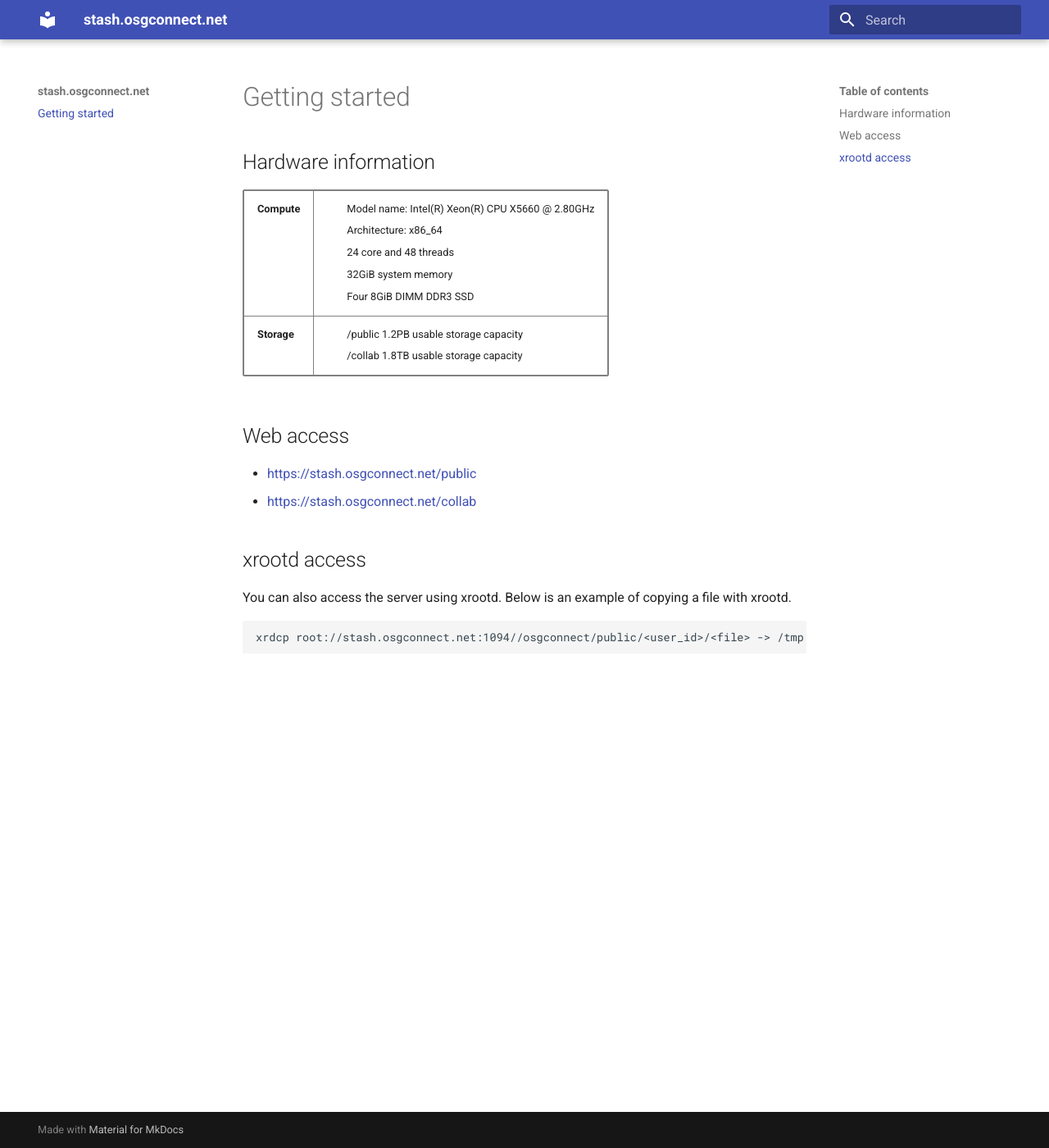
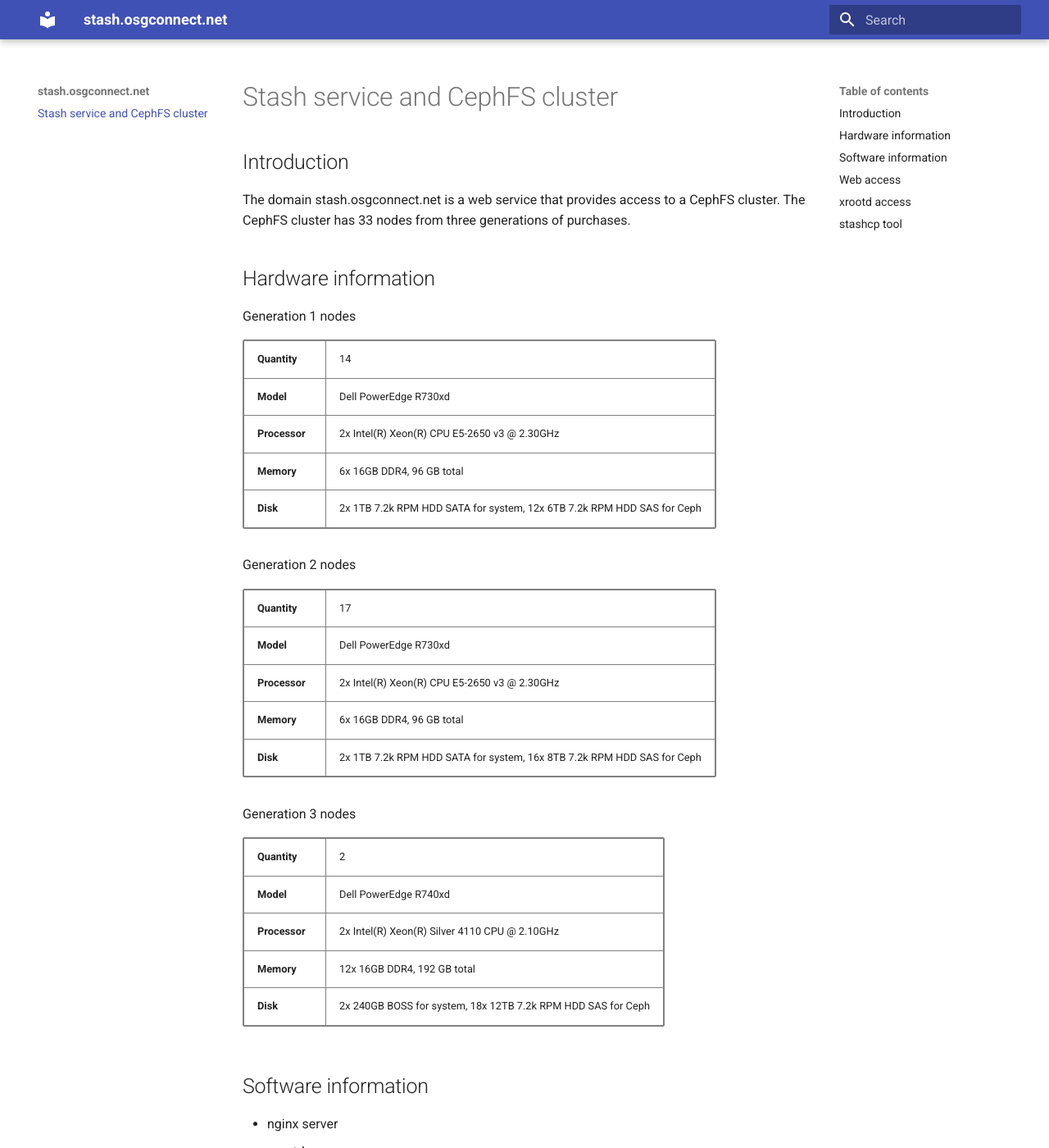
Before and after one commit to maniaclab/stashosgconnect-splash, an MkDocs documentation site: the page built from docs/index.md, in a window 1280 px wide and 1400 px high. Shown: the whole window at 82% size. Built offline with MkDocs 1.6.1 and Material for MkDocs 9.7.7, drawn with Linux system fonts in a browser that asks for light colours; some of the changed text lies outside the part shown.

Commit message:
Updating stashosgconnect docs with hardware information, software information, and info about stashcp

```diff
--- a/docs/index.md
+++ b/docs/index.md
@@ -1,4 +1,8 @@
-# Getting started
+# Stash service and CephFS cluster
+
+## Introduction
+
+The domain stash.osgconnect.net is a web service that provides access to a CephFS cluster. The CephFS cluster has 33 nodes from three generations of purchases.
 
 ## Hardware information
 
@@ -9,28 +13,41 @@
     }
 </style>
 
+Generation 1 nodes
+
 <table>
-<tr>
-<td><strong>Compute</strong></td>
-<td>
-<ul style="list-style: none">
-<li>Model name: Intel(R) Xeon(R) CPU X5660 @ 2.80GHz</li>
-<li>Architecture: x86_64</li>
-<li>24 core and 48 threads</li>
-<li>32GiB system memory</li>
-<li>Four 8GiB DIMM DDR3 SSD</li>
-</ul>
-</td>
-</tr>
-<tr>
-<td><strong>Storage</strong></td>
-<td>
-<ul style="list-style: none">
-<li>/public 1.2PB usable storage capacity</li>
-<li>/collab 1.8TB usable storage capacity</li>
-</ul>
-</td>
+<tr><th>Quantity</th><td>14</td></tr>
+<tr><th>Model</th><td>Dell PowerEdge R730xd</td></tr>
+<tr><th>Processor</th><td>2x Intel(R) Xeon(R) CPU E5-2650 v3 @ 2.30GHz</td></tr>
+<tr><th>Memory</th><td>6x 16GB DDR4, 96 GB total</td></tr>
+<tr><th>Disk</th><td>2x 1TB 7.2k RPM HDD SATA for system, 12x 6TB 7.2k RPM HDD SAS for Ceph</td></tr>
 </table>
+
+Generation 2 nodes
+
+<table>
+<tr><th>Quantity</th><td>17</td></tr>
+<tr><th>Model</th><td>Dell PowerEdge R730xd</td></tr>
+<tr><th>Processor</th><td>2x Intel(R) Xeon(R) CPU E5-2650 v3 @ 2.30GHz</td></tr>
+<tr><th>Memory</th><td>6x 16GB DDR4, 96 GB total</td></tr>
+<tr><th>Disk</th><td>2x 1TB 7.2k RPM HDD SATA for system, 16x 8TB 7.2k RPM HDD SAS for Ceph</td></tr>
+</table>
+
+Generation 3 nodes
+
+<table>
+<tr><th>Quantity</th><td>2</td></tr>
+<tr><th>Model</th><td>Dell PowerEdge R740xd</td></tr>
+<tr><th>Processor</th><td>2x Intel(R) Xeon(R) Silver 4110 CPU @ 2.10GHz</td></tr>
+<tr><th>Memory</th><td>12x 16GB DDR4, 192 GB total</td></tr>
+<tr><th>Disk</th><td>2x 240GB BOSS for system, 18x 12TB 7.2k RPM HDD SAS for Ceph</td></tr>
+</table>
+
+## Software information
+
+* nginx server
+* xrootd server
+* stashcp
 
 ## Web access
 
@@ -39,6 +56,14 @@
 
 ## xrootd access
 
-You can also access the server using xrootd. Below is an example of copying a file with xrootd.
+You can access the Ceph cluster with xrootd. Below is an example of copying a file with xrootd.
 
     xrdcp root://stash.osgconnect.net:1094//osgconnect/public/<user_id>/<file> -> /tmp
+
+    stashcp file_name stash://stash.osgconnect.net/
+
+## stashcp tool
+
+You can copy files to the Ceph cluster using the stashcp tool.
+
+    stashcp output.dat stash:///osgconnect/public/<username>/output/output.dat
```
